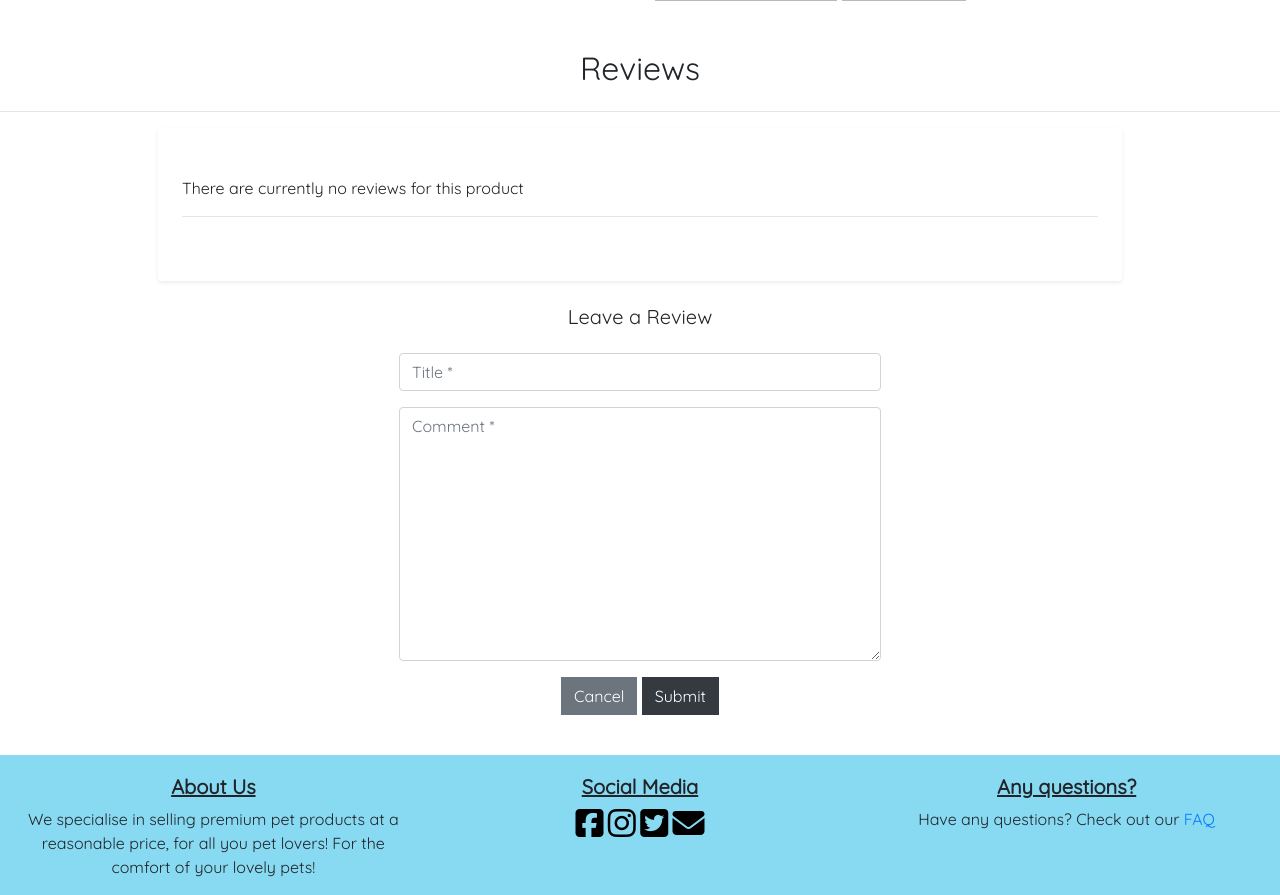
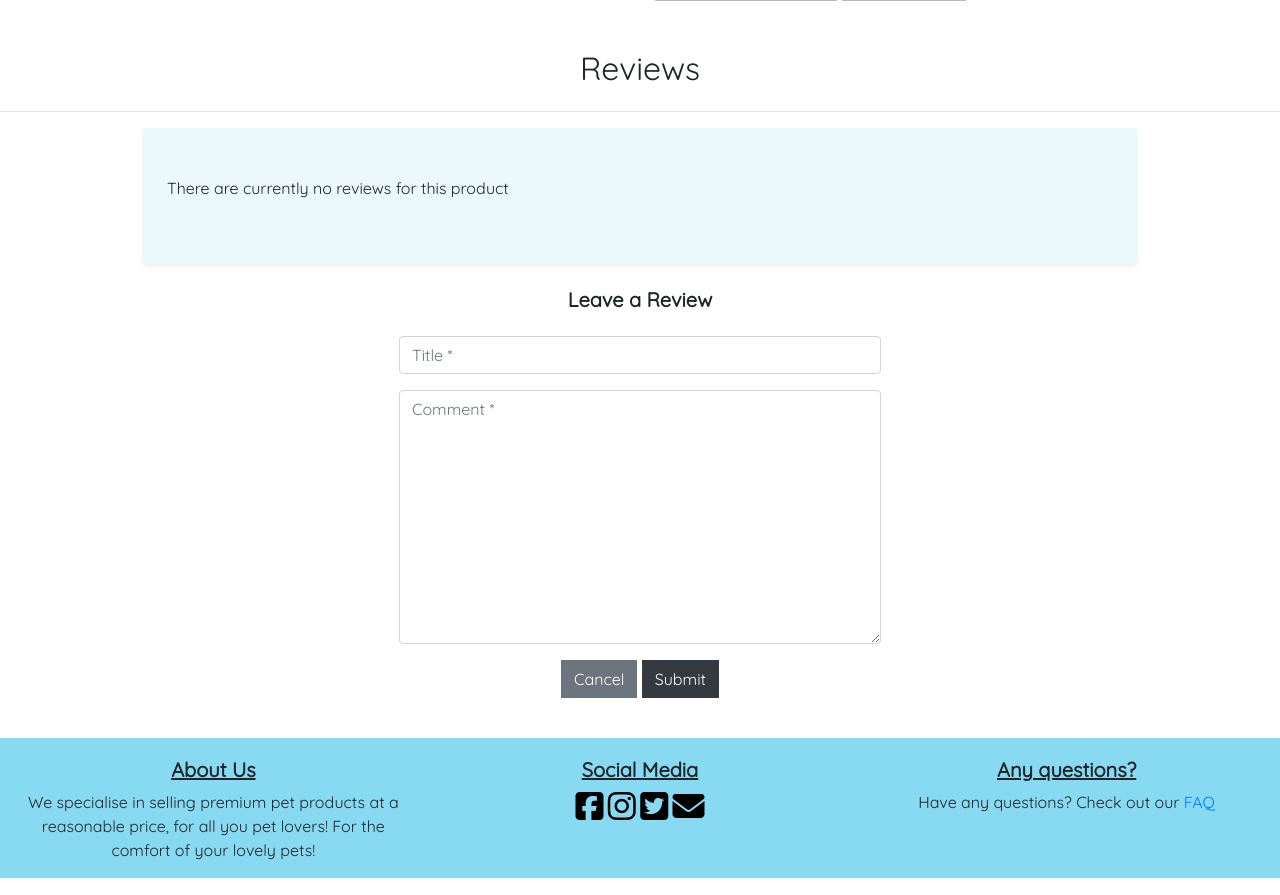
Before and after one commit to HinaChoudhry/Pawfect-Pets, a Django app: page /products/1/ in a window 1280 px wide. Shown: the part 713-1608 px from the top of the page. Run offline with Django 3.2, Linux system fonts and the light colour scheme; data comes from the database, SQL or seed files in the repository; data that the repository does not hold is empty; some libraries are stand-ins or nearby versions; some web fonts are replaced.

Commit message:
Redesigned review template so it looks more pleasing visually

```diff
--- a/reviews/templates/reviews/includes/add_review.html
+++ b/reviews/templates/reviews/includes/add_review.html
@@ -8,34 +8,34 @@
         </div>
     </div>
 
-    <div class="container product-font">
-        <div class="col-md-12">
+    <div class="container product-font checkout-bg-color ">
+        <div class=" ">
 
-                <div class=" rounded shadow-sm p-4 mb-4">
+                <div class=" rounded shadow-sm p-4 mb-4 review-bg-color">
 
                     <div class=" pt-4 pb-4">
                         {% if reviews %}
                         {% for review in reviews %}
                                 <div class="row align-items-start review-detail mt-3">
-                                    <div class="col-4">
-                                        <h6 class="mb-1 text-full">{{ review.user }}</h6>
-                                        <p class="text-gray text-full">{{ review.date }}</p>
 
-                                    </div>
-                                    <div class="">
 
-                                        <div class="text-full">
-                                            <p>{{ review.title }}</p>
+
+                                    <div class="col-12 col-lg-12 text-center ">
+
+                                        <div class="text-full font-weight-bold">
+                                            <h4 class="font-weight-bold">{{ review.title }}</h4>
                                         </div>
-                                        <div class="text-full">
+                                        <div class="text-full font-weight-bold">
                                             <p>{{ review.comment }}</p>
                                         </div>
+                                        <h6 class="mb-1 text-full">{{ review.user }}</h6>
+                                        <p class="text-gray text-full ">{{ review.date }}</p>
+                                            <div>
 
-                                            <div>
+                                                <a href="{% url 'edit_review' review.id %}" class="btn btn-clear"><i class="fas fa-edit"></i></a>
                                                 <button type="button" class="btn btn-full text-full" data-toggle="modal" data-target="#deleteReview-{{ review.id }}"><i class="fas fa-trash-alt"></i></button>
-                                                <a href="{% url 'edit_review' review.id %}"" class="btn btn-clear"><i class="fas fa-edit"></i></a>
                                             </div>
-
+                                        <hr>
                                     </div>
                                 </div>
 
@@ -43,7 +43,7 @@
                     {% else %}
                         <p>There are currently no reviews for this product</p>
                     {% endif %}
-                <hr>
+
             </div>
         </div>
     </div>
@@ -53,7 +53,7 @@
 
     <div class="row text-center justify-content-center product-font">
         <div class="col-12 col-lg-6  review-form">
-            <h5 class="mb-4 review-write-detail">Leave a Review</h5>
+            <h5 class="mb-4 review-write-detail font-weight-bold">Leave a Review</h5>
             <form method="POST" action="{% url 'add_review' product.id %}" enctype="multipart/form-data">
                 {% csrf_token %}
                 <div class="form-group">
--- a/static/css/base.css
+++ b/static/css/base.css
@@ -314,3 +314,7 @@ body{
     border-color: #dc3545;
     border-radius: 0;
 }
+
+.review-bg-color {
+    background-color: #d9f3f57e;
+}
```
